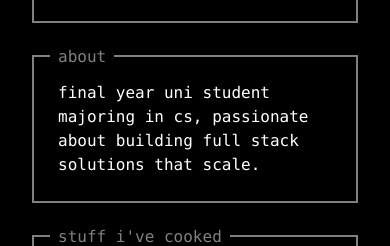
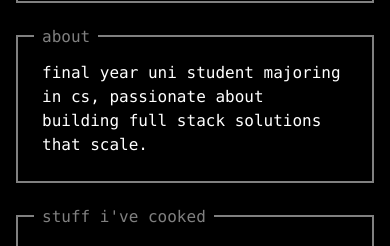
Before and after one commit to voltycodes/web, an Astro site: page / in a window 390 px wide. Shown: the part 205-451 px from the top of the page. Built offline with nearby package versions, Linux system fonts and the light colour scheme; Astro itself is replaced by a stand-in of ours; a web font is replaced by a local one.

Commit message:
reduce padding on smaller viewports

```diff
--- a/src/layouts/Layout.astro
+++ b/src/layouts/Layout.astro
@@ -49,7 +49,7 @@ const fullUrl = `${baseUrl}${currentPath}`; // Combine base URL and current path
 		<meta property="twitter:description" content={pageDescription} />
 		<meta property="twitter:image" content="/meta.jpg" />
 	</head>
-	<body class="dark p-8 bg-background text-foreground font-mono">
+	<body class="dark px-4 sm:px-8 py-8 bg-background text-foreground font-mono">
 		<slot />
 		<Footer />
 	</body>
```
